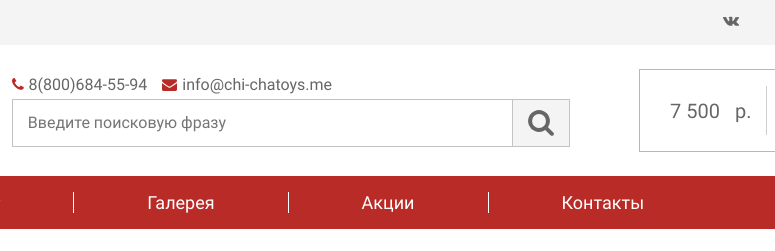
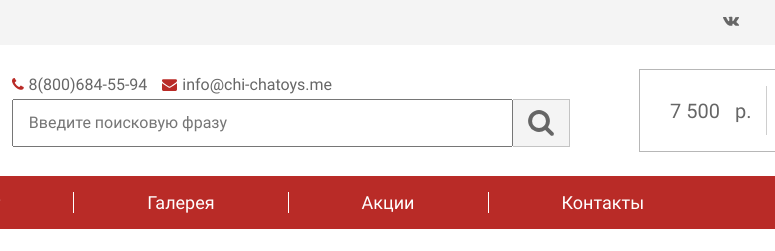
Before and after one commit to artemliger/final.loc, a website: page index.html in a window 1280 px wide. Shown: the top 251 px of the page, 376-1151 px from the left. Drawn offline with Linux system fonts and the light colour scheme.

Commit message:
Add files via upload
add css

```diff
--- a/css/style.css
+++ b/css/style.css
@@ -205,9 +205,11 @@ input:focus{
     width: 100%;
 }
 .search-form__input{
+    display: flex;
+    align-items: center;
+    height: auto;
     padding: 10px 15px;
     flex: 1 1 auto;
-    border: 1px solid #c3c3c3;
 }
             /* button */
 .search-form__submit{
```
